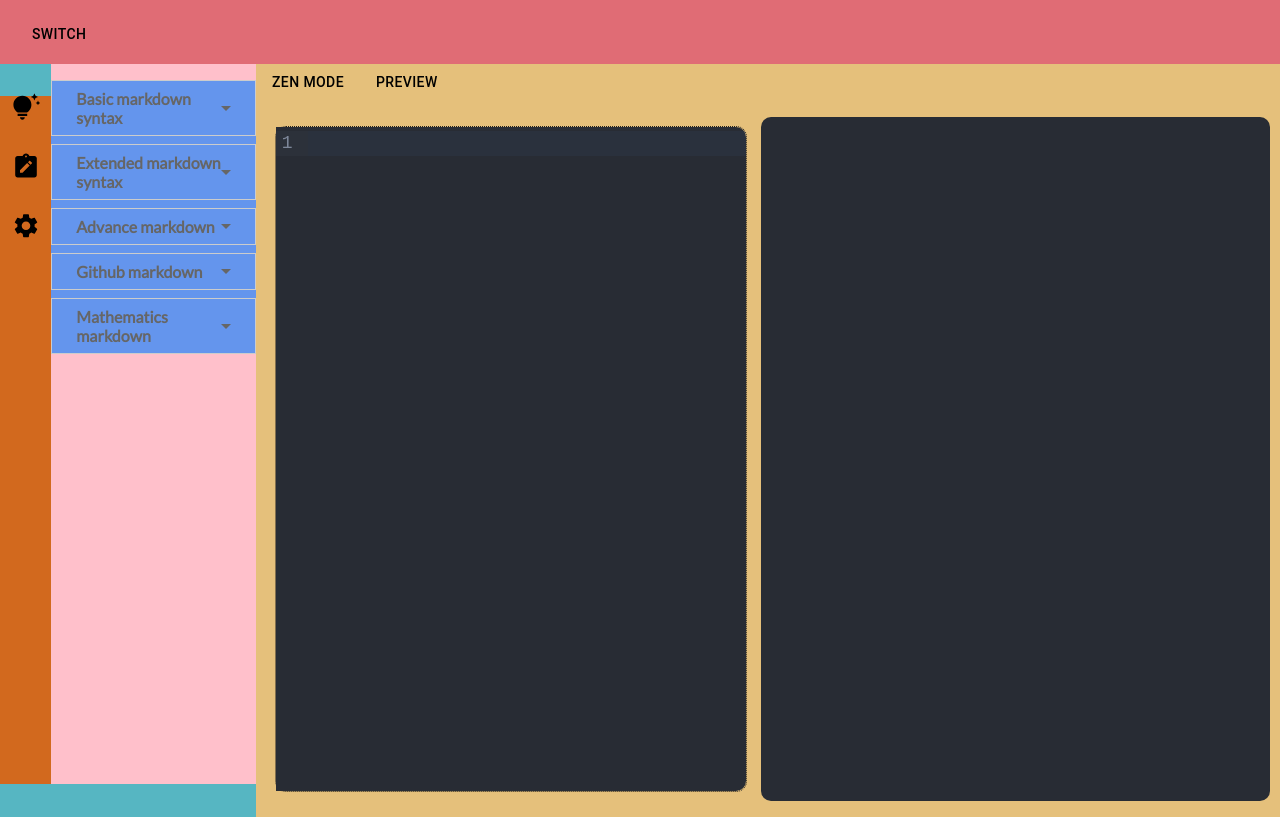
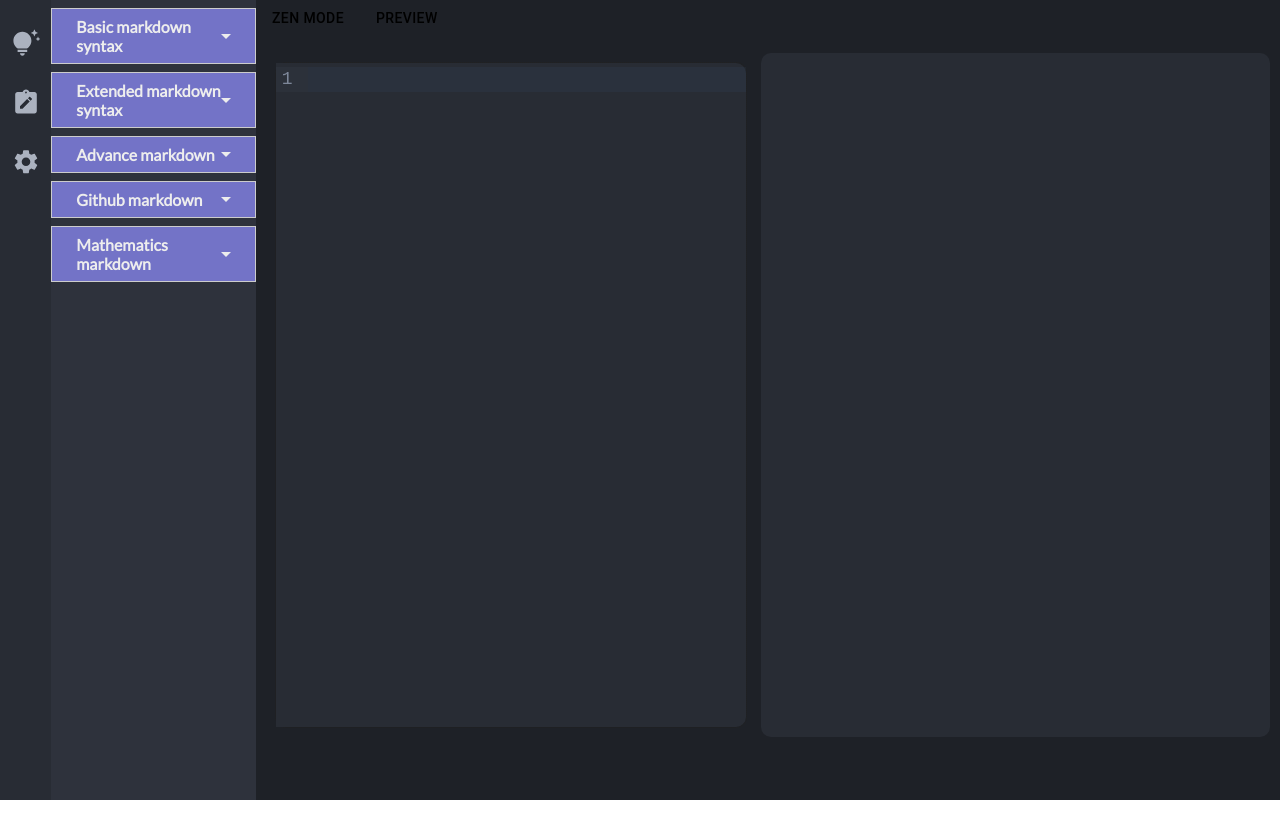
Before and after one commit to JaberHPranto/MarkInk, a React (Create React App) app: page / in a window 1280 px wide. Built offline with nearby package versions, Linux system fonts and the light colour scheme.

Commit message:
💄 update overall style

```diff
--- a/src/App.js
+++ b/src/App.js
@@ -1,12 +1,11 @@
 import Layout from "./components/Layout";
-import NavBar from "./components/NavBar";
 
 function App() {
   return (
     <>
-      <nav className="navbar">
+      {/* <nav className="navbar">
         <NavBar />
-      </nav>
+      </nav> */}
       <div>
         <Layout />
       </div>
--- a/src/index.css
+++ b/src/index.css
@@ -32,14 +32,15 @@ body {
 }
 .main_container {
   display: flex;
-  min-height: 91vh;
+  height: 100vh;
   /* min-width: 100%; */
 }
 .main_sidebar {
-  background-color: #56b6c2;
+  background-color: #2e323c;
   min-width: 20%;
+  /* height: 100%; */
 }
 .main_editor {
-  background-color: #e5c07b;
+  background-color: #1e2127;
   min-width: 80%;
 }
--- a/src/styles/sidebar.css
+++ b/src/styles/sidebar.css
@@ -1,6 +1,6 @@
 .sidebar_container {
   display: flex;
-  height: 90vh;
+  height: 100vh;
   overflow-x: hidden;
   overflow-y: auto;
   /* text-align: justify; */
@@ -8,22 +8,23 @@
 
 .sidebar_icons {
   width: 20%;
-  background-color: chocolate;
+
+  background-color: var(--color-bg);
 }
 .sidebar_info {
   width: 80%;
-  background-color: pink;
+  background-color: #2e323c;
 }
 .sidebar_icons {
   display: flex;
   flex-direction: column;
-  margin-top: 2rem;
+  padding-top: 2rem;
   align-items: center;
 }
 
 .sidebar_icons > * {
   margin-bottom: 2rem;
   transform: scale(1.2);
-  color: black;
+  color: var(--color-white);
   cursor: pointer;
 }
--- a/src/styles/sidebar.hints.css
+++ b/src/styles/sidebar.hints.css
@@ -1,12 +1,15 @@
 .wrapper {
   width: 100%;
-  margin: 1rem auto;
-  background-color: cornflowerblue;
+  margin: 0.5rem auto;
 }
 .accordion-wrapper + * {
   margin-top: 0.5em;
 }
+.accordion-wrapper {
+  background-color: #7373c7;
+}
 .accordion-item {
+  background-color: #7373c7;
   overflow: hidden;
   transition: max-height 0.3s cubic-bezier(1, 0, 1, 0);
   height: auto;
@@ -19,7 +22,7 @@
 .accordion-title {
   font-weight: 600;
   cursor: pointer;
-  color: #666;
+  color: #ededed;
   padding: 0.5em 1.5em;
   border: solid 1px #ccc;
   /* border-radius: 1.5em; */
@@ -37,7 +40,7 @@
 }
 .accordion-title:hover,
 .accordion-title.open {
-  color: black;
+  color: var(--color-bg);
 }
 .accordion-title.open::after {
   content: "";
@@ -60,10 +63,9 @@
   height: 38px;
   width: 100%;
   border: none;
-  color: darkgoldenrod;
-
-  border: 2px solid greenyellow;
-  /* transition: background-color 0.17s ease, color 0.17s ease; */
+  background-color: #dfe2e7;
+  color: var(--color-bg);
+  border: 2px solid #2e323c;
 }
 .accordion-btn:not(:last-child) {
   margin-bottom: 0.5rem;
```
